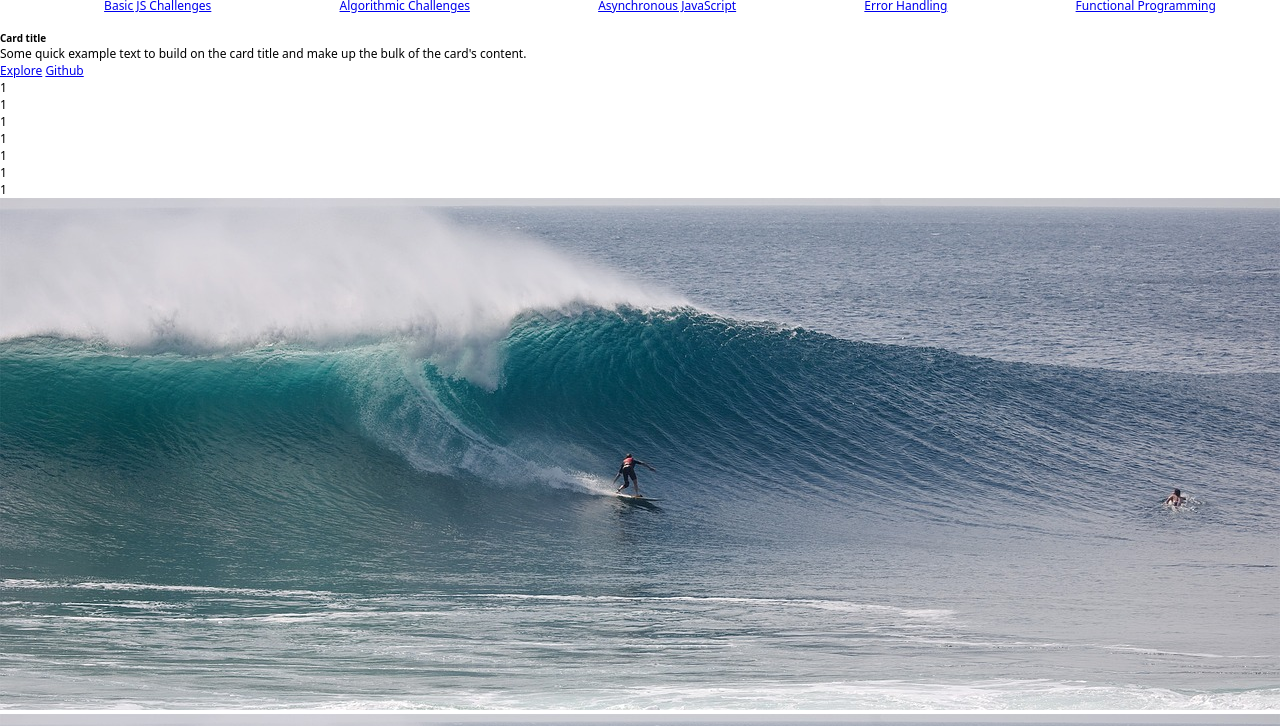
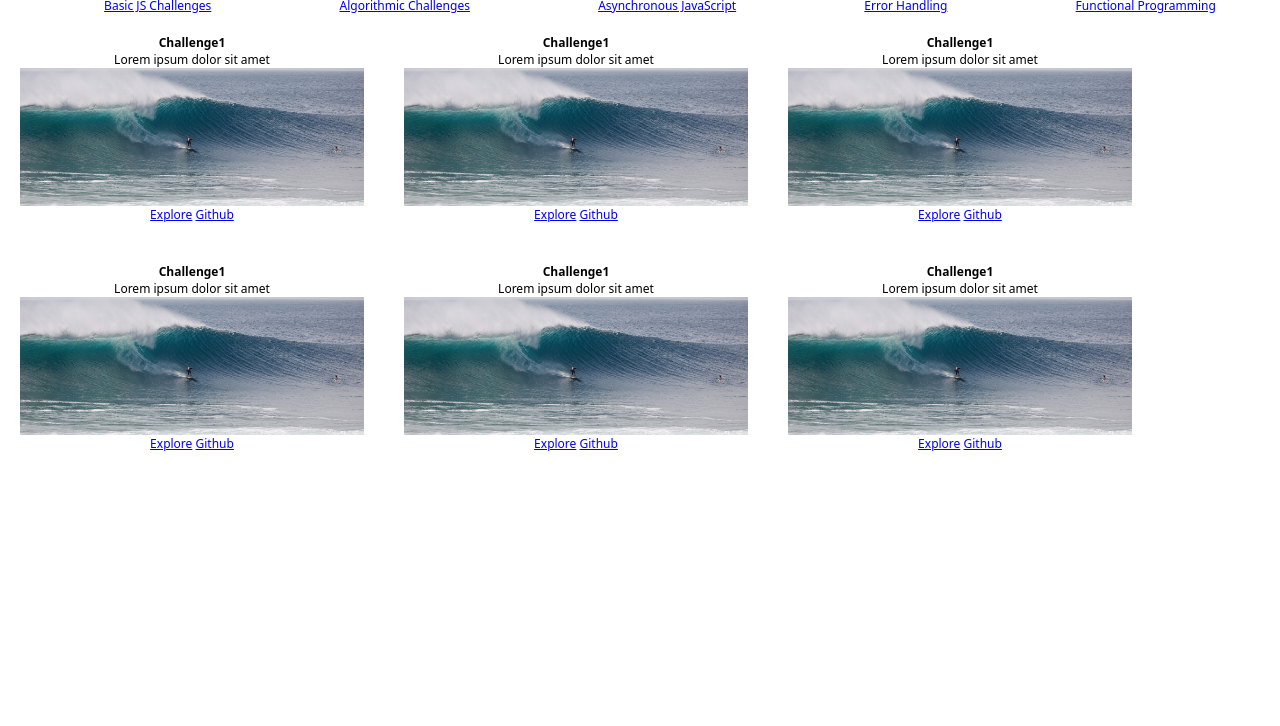
Before and after one commit to GreenCatInForest/javaScript-challenges-app, a plain HTML site: page basicJsChallenges.html in a window 1280 px wide. Shown: the part 36-762 px from the top of the page. Drawn offline with Linux system fonts and the light colour scheme.

Commit message:
add styles for cards mobile and desctop

```diff
--- a/basicJsChallenges.html
+++ b/basicJsChallenges.html
@@ -26,28 +26,7 @@
     </header>
 
     <main>
-    <section id="basicJsChallengesContainer">
-        <section class="basicJsChallengesCard">
-                <img>
-                <div class="card-body">
-                  <h5 class="card-title">Card title</h5>
-                  <p class="card-text">Some quick example text to build on the card title and make up the bulk of the card's content.</p>
-                </div>
-                <div class="card-links">
-                  <a href="#" class="card-link">Explore</a>
-                  <a href="#" class="card-link">Github</a>
-                </div>
-        </section>
-        <section>1</section>
-        <section>1</section>
-        <section>1</section>
-        <section>1</section>
-        <section>1</section>
-        <section>1</section>
-        <section>1</section>
-    </section>
-
-
+    <section id="basicJsChallengesContainer"></section>
     </main>
 
     <footer></footer>
--- a/data/basicJsChallenges.json
+++ b/data/basicJsChallenges.json
@@ -1,42 +1,42 @@
 [
   {
     "title": "Challenge1",
-    "content": "This is the content of Card 1",
+    "content": "Lorem ipsum dolor sit amet",
     "image": "./images/surfing-g130578680_1280.jpg",
     "projectLink": "path/to/projectLink",
     "projectGithubLink": "path/to/projectGithubLink"
   },
   {
     "title": "Challenge1",
-    "content": "This is the content of Card 1",
+    "content": "Lorem ipsum dolor sit amet",
     "image": "./images/surfing-g130578680_1280.jpg",
     "projectLink": "path/to/projectLink",
     "projectGithubLink": "path/to/projectGithubLink"
   },
   {
     "title": "Challenge1",
-    "content": "This is the content of Card 1",
+    "content": "Lorem ipsum dolor sit amet",
     "image": "./images/surfing-g130578680_1280.jpg",
     "projectLink": "path/to/projectLink",
     "projectGithubLink": "path/to/projectGithubLink"
   },
   {
     "title": "Challenge1",
-    "content": "This is the content of Card 1",
+    "content": "Lorem ipsum dolor sit amet",
     "image": "./images/surfing-g130578680_1280.jpg",
     "projectLink": "path/to/projectLink",
     "projectGithubLink": "path/to/projectGithubLink"
   },
   {
     "title": "Challenge1",
-    "content": "This is the content of Card 1",
+    "content": "Lorem ipsum dolor sit amet",
     "image": "./images/surfing-g130578680_1280.jpg",
     "projectLink": "path/to/projectLink",
     "projectGithubLink": "path/to/projectGithubLink"
   },
   {
     "title": "Challenge1",
-    "content": "This is the content of Card 1",
+    "content": "Lorem ipsum dolor sit amet",
     "image": "./images/surfing-g130578680_1280.jpg",
     "projectLink": "path/to/projectLink",
     "projectGithubLink": "path/to/projectGithubLink"
--- a/scripts/basicJsChallenges.js
+++ b/scripts/basicJsChallenges.js
@@ -12,9 +12,19 @@ fetch("./data/basicJsChallenges.json")
 
 let displaybasicJSChallenges = (datas) => {
   datas.forEach((data) => {
-    let basicJsChallengesCard = document.createElement("div");
+    basicJsChallengesCard = document.createElement("div");
+    basicJsChallengesCard.setAttribute("id", "basicJsChallengesCard");
+
     basicJsChallengesCard.innerHTML = `
-        <img src="${data.image}"/>`;
+    <h4>${data.title}</h4>
+    <p>${data.content}</p>
+    <img src="${data.image}" alt="${data.title}"/>
+    <div>
+    <a href="${data.projectLink}">Explore</a>
+    <a href="${data.projectGithubLink}">Github</a>
+    </div>
+
+    `;
     basicJsChallengesContainer.appendChild(basicJsChallengesCard);
   });
 };
--- a/styles/main.css
+++ b/styles/main.css
@@ -45,13 +45,37 @@
 
 /* Basic JS Challenges */
 
-/* nav*/
+/* Cards Basic JS Challenges*/
 
-#navBasicJsChallenges {
+#basicJsChallengesContainer {
   display: flex;
   flex-direction: column;
-  align-items: center;
-  padding: var(--sizeMd);
+  flex-wrap: wrap;
+}
+
+#basicJsChallengesCard {
+  padding: var(--sizeLg);
+  display: flex;
+  flex-direction: column;
+  text-align: center;
+}
+
+#basicJsChallengesCard {
+  padding: var(--sizeLg);
+}
+
+/* Fibonacci*/
+
+#fibonacciGenerator > * {
+  padding: var(--sizeXs);
+}
+
+.numberForFibonacciGenerator > * {
+  border: 1px solid black;
+}
+
+#resultFibonacci {
+  max-width: 80%;
 }
 
 /* FOR DESKTOP SCREENS */
@@ -98,6 +122,27 @@
     padding: var(--sizeMd);
   }
 
+  /* Cards Basic JS Challenges*/
+
+  #basicJsChallengesContainer {
+    display: flex;
+    flex-direction: row;
+    flex-wrap: wrap;
+  }
+
+  #basicJsChallengesCard {
+    max-width: 20%;
+    padding: var(--sizeLg);
+    display: flex;
+    flex-direction: column;
+    text-align: center;
+  }
+
+  #basicJsChallengesCard {
+    max-width: 30%;
+    padding: var(--sizeLg);
+  }
+
   /* Fibonacci Form */
 
   #fibonacciGenerator > * {
@@ -107,4 +152,8 @@
   .numberForFibonacciGenerator > * {
     border: 1px solid black;
   }
+
+  #resultFibonacci {
+    max-width: 80%;
+  }
 }
```
